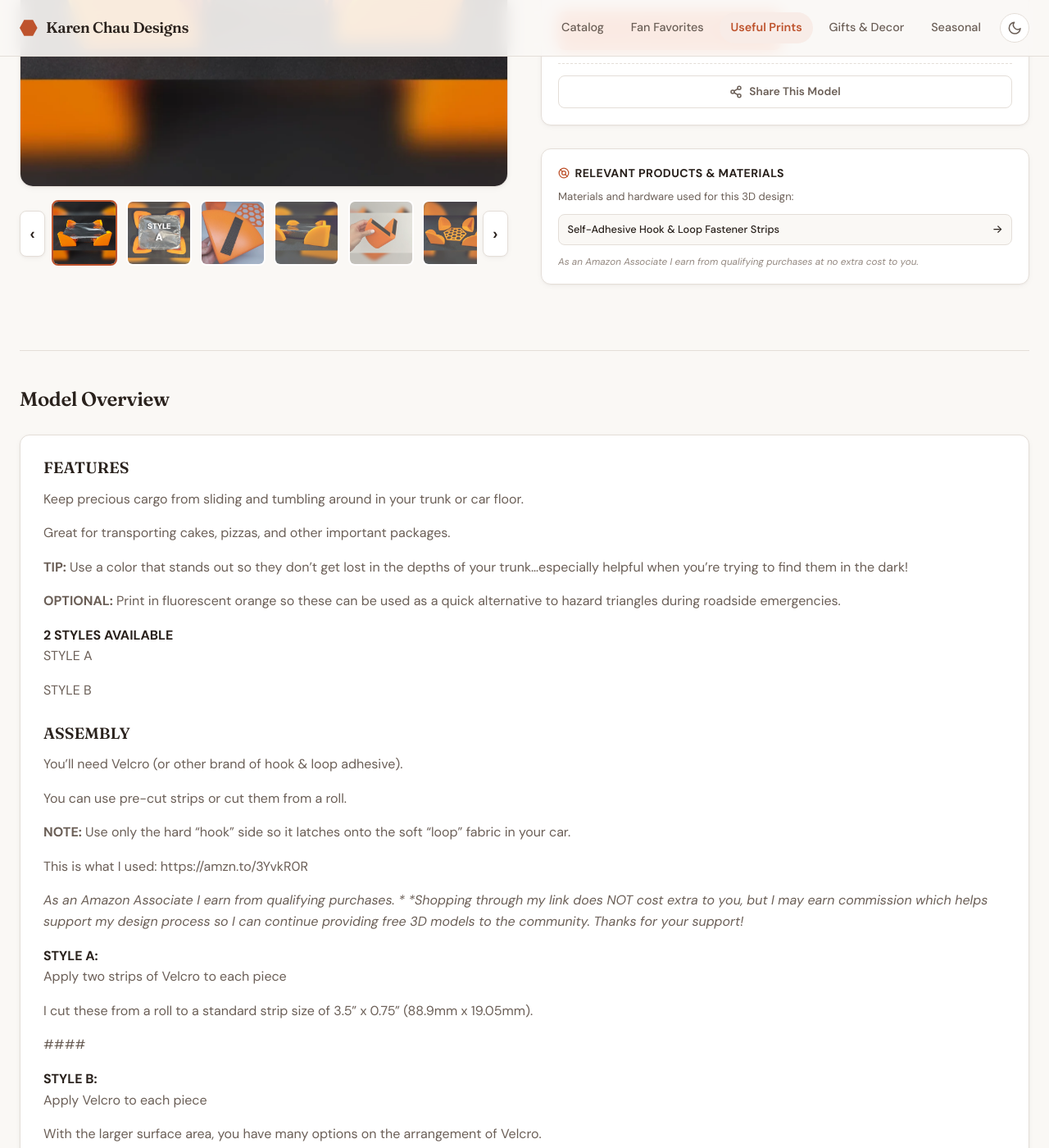
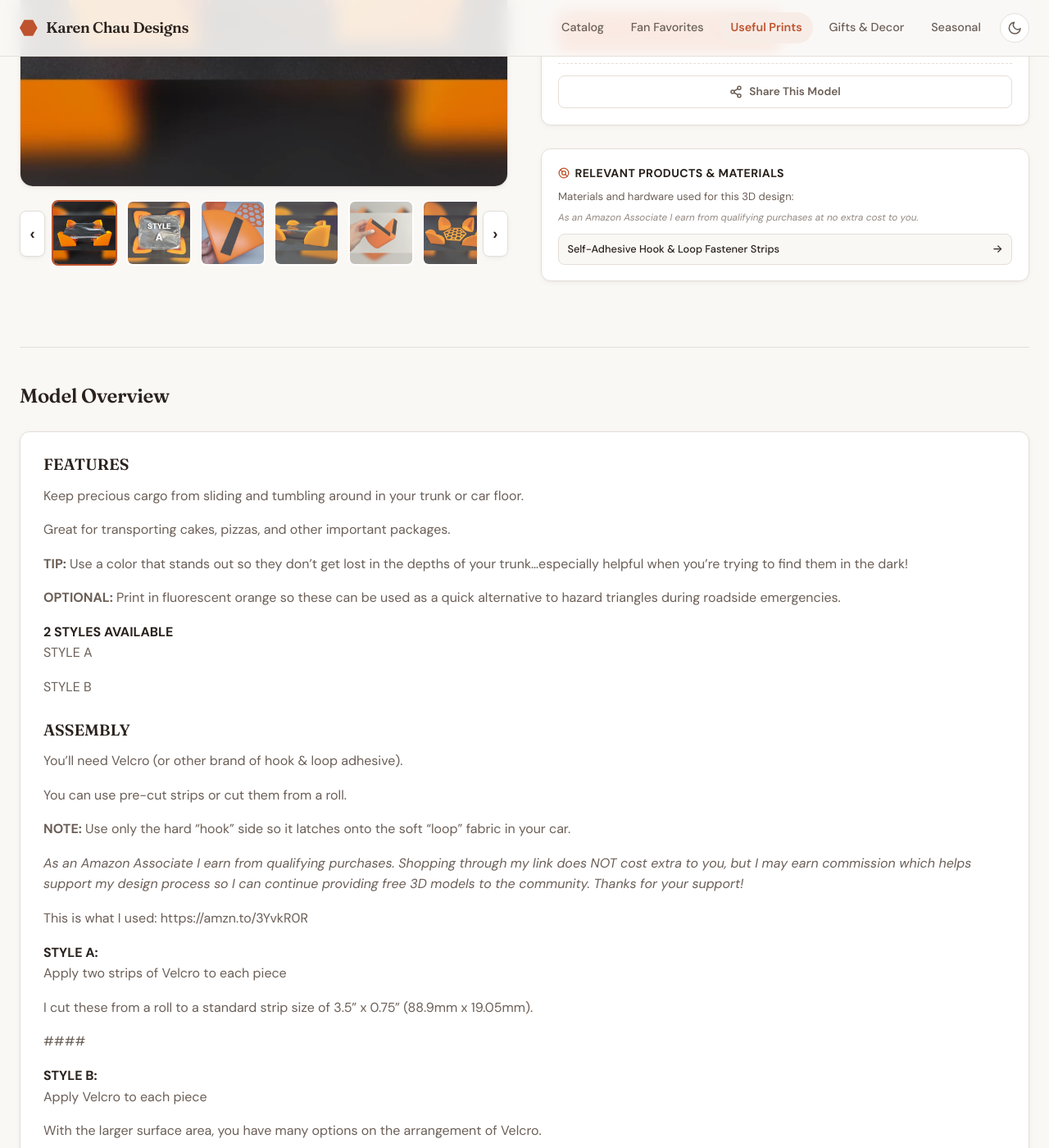
Before and after one commit to karenchaudesigns/3d-model-catalog, a Jekyll site: the page built from _models/auto-accessories-w-velcro.md, in a window 1280 px wide and 1400 px high, scrolled down 503 px. Shown: the whole window at 82% size. Built offline with Jekyll 4.4.1, drawn with Linux system fonts in a browser that asks for light colours; some of the changed text lies outside the part shown.

Commit message:
Position Amazon associate disclaimer before product links

```diff
--- a/_layouts/model.html
+++ b/_layouts/model.html
@@ -456,6 +456,12 @@ layout: default
 
       <!-- Model-Specific Related Products (e.g. Filament, Hardware, Magnets) -->
       {% if page.products and page.products.size > 0 %}
+        {% assign has_amazon_link = false %}
+        {% for item in page.products %}
+          {% if item.url contains "amazon." or item.url contains "amzn.to" %}
+            {% assign has_amazon_link = true %}
+          {% endif %}
+        {% endfor %}
         <div class="sidebar-materials-card">
           <div class="sidebar-materials-header">
             <span class="sidebar-materials-title">
@@ -469,6 +475,9 @@ layout: default
             </span>
           </div>
           <p class="sidebar-materials-subtext">Materials and hardware used for this 3D design:</p>
+          {% if has_amazon_link %}
+            <p class="affiliate-disclaimer affiliate-disclaimer-sidebar">As an Amazon Associate I earn from qualifying purchases at no extra cost to you.</p>
+          {% endif %}
           <ul class="sidebar-materials-list">
             {% for item in page.products %}
               <li>
@@ -487,15 +496,6 @@ layout: default
               </li>
             {% endfor %}
           </ul>
-          {% assign has_amazon_link = false %}
-          {% for item in page.products %}
-            {% if item.url contains "amazon." or item.url contains "amzn.to" %}
-              {% assign has_amazon_link = true %}
-            {% endif %}
-          {% endfor %}
-          {% if has_amazon_link %}
-            <p class="affiliate-disclaimer">As an Amazon Associate I earn from qualifying purchases at no extra cost to you.</p>
-          {% endif %}
         </div>
       {% endif %}
     </div>
@@ -531,6 +531,9 @@ layout: default
         <h2 class="section-title" id="model-products-heading">Relevant Materials &amp; Hardware</h2>
         <p class="section-subtitle">Recommended filament, hardware, or parts used for {{ page.title }}</p>
       </div>
+      {% if has_amazon_link %}
+        <p class="affiliate-disclaimer affiliate-disclaimer-grid">As an Amazon Associate I earn from qualifying purchases at no extra cost to you.</p>
+      {% endif %}
       <div class="model-products-grid">
         {% for item in page.products %}
           <article class="model-product-card">
@@ -559,9 +562,6 @@ layout: default
           </article>
         {% endfor %}
       </div>
-      {% if has_amazon_link %}
-        <p class="affiliate-disclaimer affiliate-disclaimer-grid">As an Amazon Associate I earn from qualifying purchases at no extra cost to you.</p>
-      {% endif %}
     </section>
   {% endif %}
 
--- a/_models/auto-accessories-w-velcro.md
+++ b/_models/auto-accessories-w-velcro.md
@@ -81,10 +81,9 @@ You can use pre-cut strips or cut them from a roll.
 
 **NOTE:** Use only the hard “hook” side so it latches onto the soft “loop” fabric in your car.
 
+*As an Amazon Associate I earn from qualifying purchases. Shopping through my link does NOT cost extra to you, but I may earn commission which helps support my design process so I can continue providing free 3D models to the community. Thanks for your support!*
+
 This is what I used: [https://amzn.to/3YvkR0R](https://amzn.to/3YvkR0R)
-
-*As an Amazon Associate I earn from qualifying purchases. *
-*Shopping through my link does NOT cost extra to you, but I may earn commission which helps support my design process so I can continue providing free 3D models to the community. Thanks for your support!*
 
 #### STYLE A:
 
--- a/assets/css/style.css
+++ b/assets/css/style.css
@@ -1656,12 +1656,19 @@ a {
   font-size: 0.73rem;
   color: var(--text-muted);
   line-height: 1.4;
-  margin-top: 0.75rem;
+  margin-top: 0.5rem;
+  margin-bottom: 0.75rem;
   font-style: italic;
 }
 
+.affiliate-disclaimer-sidebar {
+  margin-top: -0.25rem;
+  margin-bottom: 0.75rem;
+}
+
 .affiliate-disclaimer-grid {
-  margin-top: 1rem;
+  margin-top: -0.5rem;
+  margin-bottom: 1.25rem;
 }
 
 /* ==========================================================================
```
